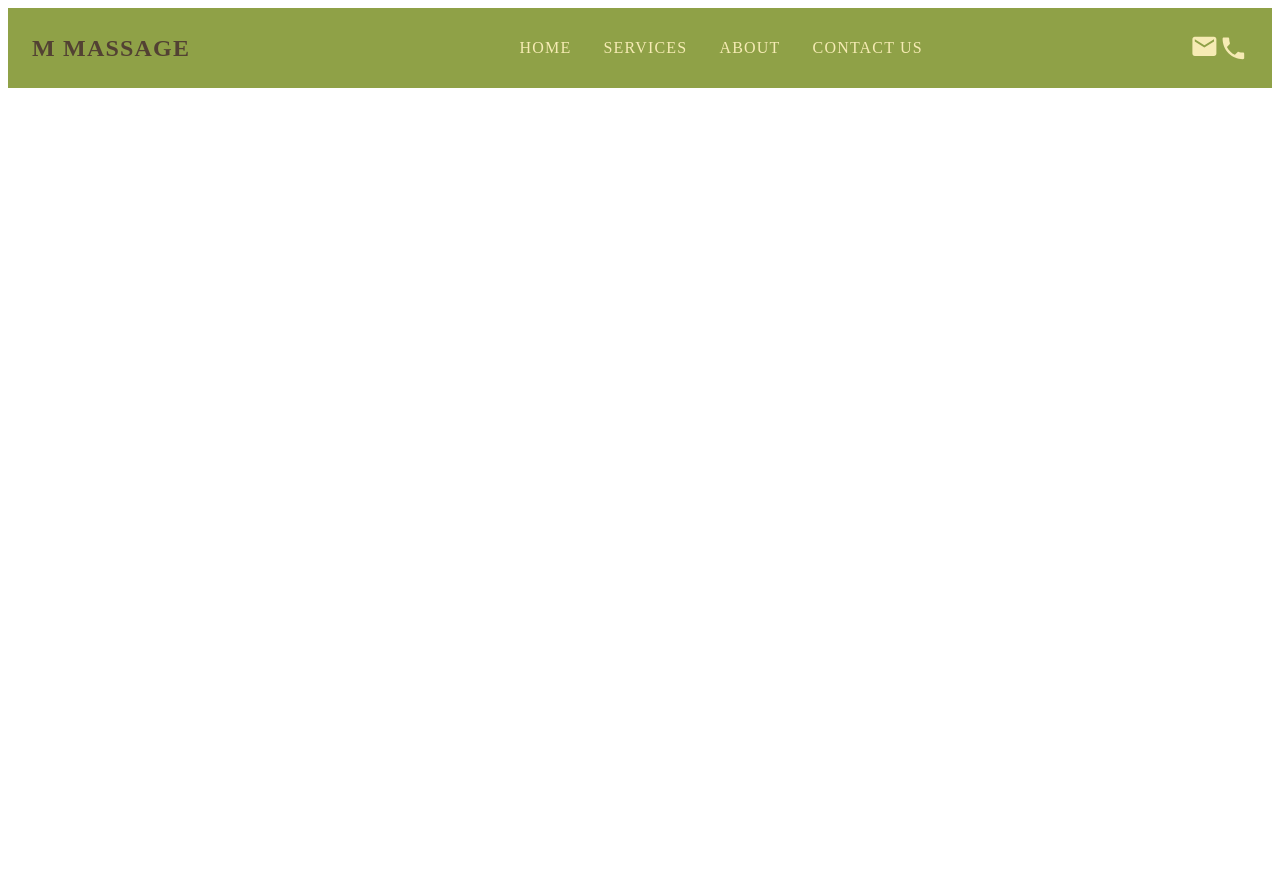
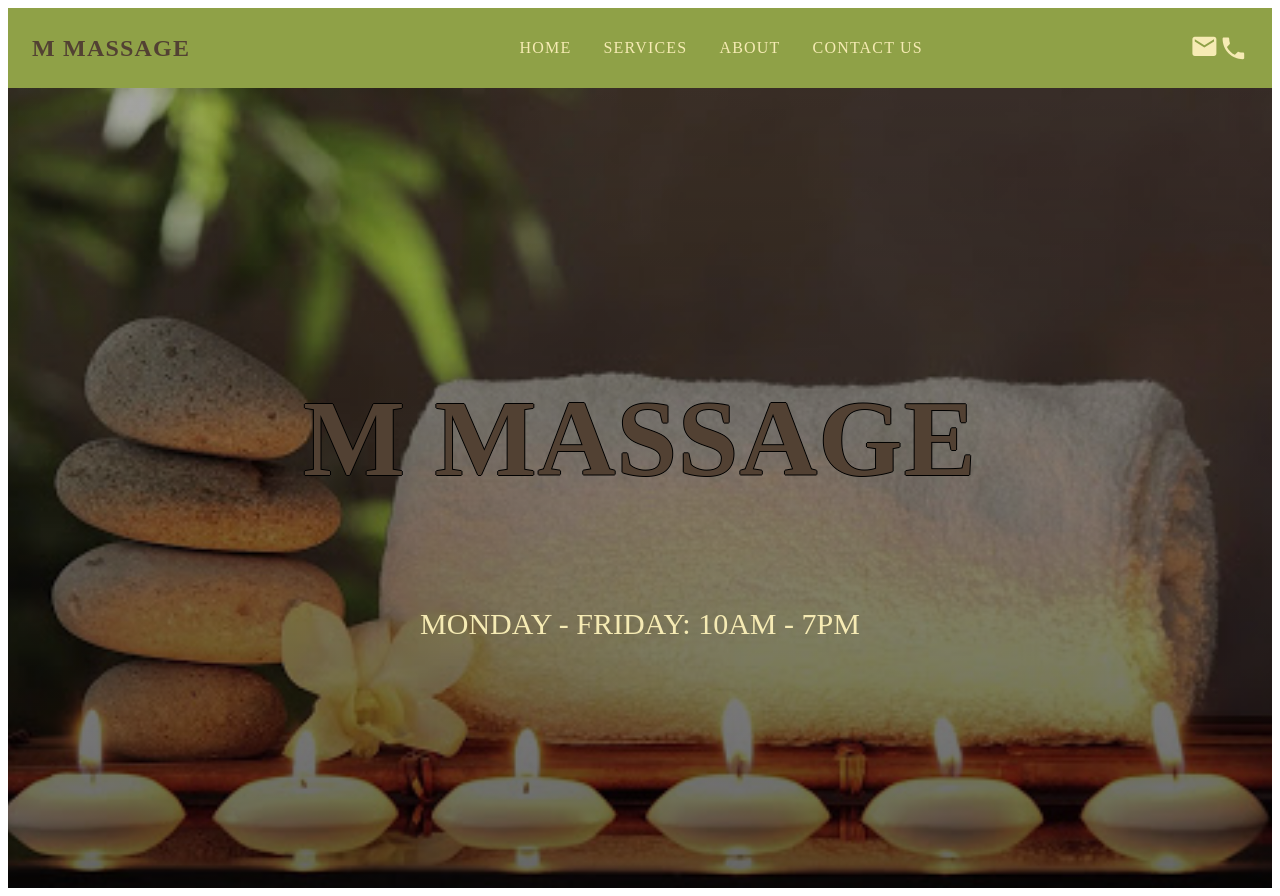
Before and after one commit to dnocentini/mmassage, a React (Create React App) app: page / in a window 1280 px wide. Before the commit the page ends 800 px from the top, so only its background shows below. Built offline with nearby package versions, Linux system fonts and the light colour scheme.

Commit message:
create HeroSection

```diff
--- /dev/null
+++ b/src/components/HeroSection/HeroElements.js
@@ -0,0 +1,94 @@
+import styled from 'styled-components';
+
+export const HeroContainer = styled.div`
+    background: #0c0c0c;
+    display: flex;
+    justify-content: center;
+    align-items: center;
+    padding: 0 30px;
+    height: 800px;
+    position: relative;
+    z-index: 1;
+
+    :before {
+        content: '';
+        position: absolute;
+        top: 0;
+        right: 0;
+        bottom: 0;
+        left: 0;
+        background:
+            linear-gradient(
+                180deg,
+                rgba(0,0,0,0.2) 0%,
+                rgba(0,0,0,0.6) 100%
+            ),
+            linear-gradient(
+                180deg,
+                rgba(0,0,0,0.2) 0%,
+                transparent 100%
+            );
+        z-index: 2;
+    }
+`;
+
+export const HeroBg = styled.div`
+    position: absolute;
+    top: 0;
+    right: 0;
+    bottom: 0;
+    left: 0;
+    width: 100%;
+    height: 100%;
+    overflow: hidden;
+`;
+
+export const ImageBg = styled.img`
+    width: 100%;
+    height: 100%;
+    --o-object-fit: cover;
+    object-fit: cover;
+`;
+
+export const HeroContent = styled.div`
+    z-index: 3;
+    max-width: 1200px;
+    position: absolute;
+    padding: 8px 24px;
+    display: flex;
+    flex-direction: column;
+    align-items: center;
+`;
+
+export const HeroH1 = styled.h1`
+    color: #524133;
+    text-shadow: -1px 0 black, 0 1px black, 1px 0 black, 0 -1px black;
+    font-size: 108px;
+    text-align: center;
+    letter-spacing: 1.2px;
+    text-transform: uppercase;
+
+    @media screen and (max-width: 768px) {
+        font-size: 60px;
+    }
+
+    @media screen and (max-width: 480px) {
+        font-size: 42px;
+    }
+`;
+
+export const HeroP = styled.p`
+    margin-top: 34px;
+    color: #f6ebb4;
+    font-size: 30px;
+    text-align: center;
+    max-width: 600px;
+    text-transform: uppercase;
+
+    @media screen and (max-width: 768px) {
+        font-size: 22px;
+    }
+    @media screen and (max-width: 480px) {
+        font-size: 18px;
+    }
+`;
--- /dev/null
+++ b/src/components/HeroSection/index.js
@@ -0,0 +1,31 @@
+import React from 'react';
+import Image from '../../images/SPA.jpeg';
+
+import {
+    HeroContainer,
+    HeroBg,
+    ImageBg,
+    HeroContent,
+    HeroH1,
+    HeroP
+} from './HeroElements';
+
+const HeroSection = () => {
+
+
+    return (
+        <HeroContainer id="home">
+            <HeroBg>
+                <ImageBg src={Image} />
+            </HeroBg>
+            <HeroContent>
+                <HeroH1>M Massage</HeroH1>
+                <HeroP>
+                    Monday - Friday: 10am - 7pm
+                </HeroP>
+            </HeroContent>
+        </HeroContainer>
+    );
+};
+
+export default HeroSection;
--- a/src/pages/index.js
+++ b/src/pages/index.js
@@ -1,6 +1,7 @@
 import React, {useState} from 'react';
 import Sidebar from '../components/Sidebar';
 import Navbar from '../components/Navbar';
+import HeroSection from '../components/HeroSection';
 
 const Home = () => {
     const [isOpen, setIsOpen] = useState(false);
@@ -13,6 +14,7 @@ const Home = () => {
         <>
             <Sidebar isOpen={isOpen} toggle={toggle} />
             <Navbar toggle={toggle} />
+            <HeroSection />
         </>
     )
 }
```
Also changed, not shown: src/images/SPA.jpeg (added).
